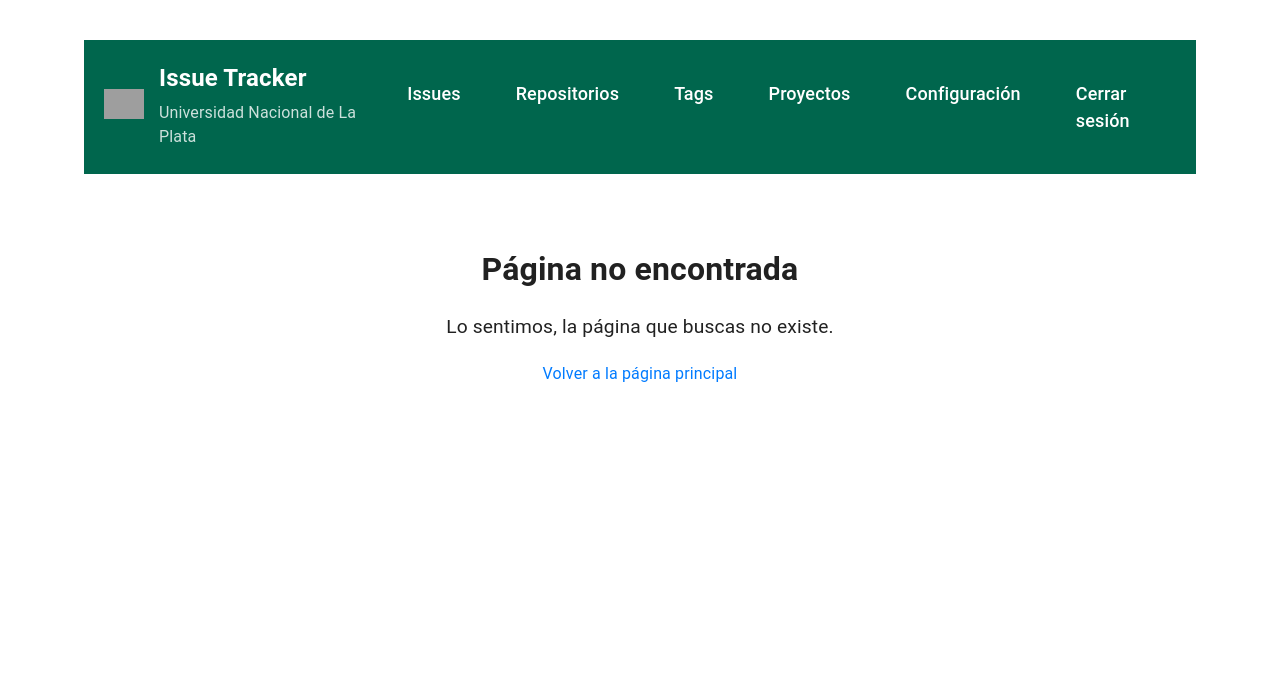
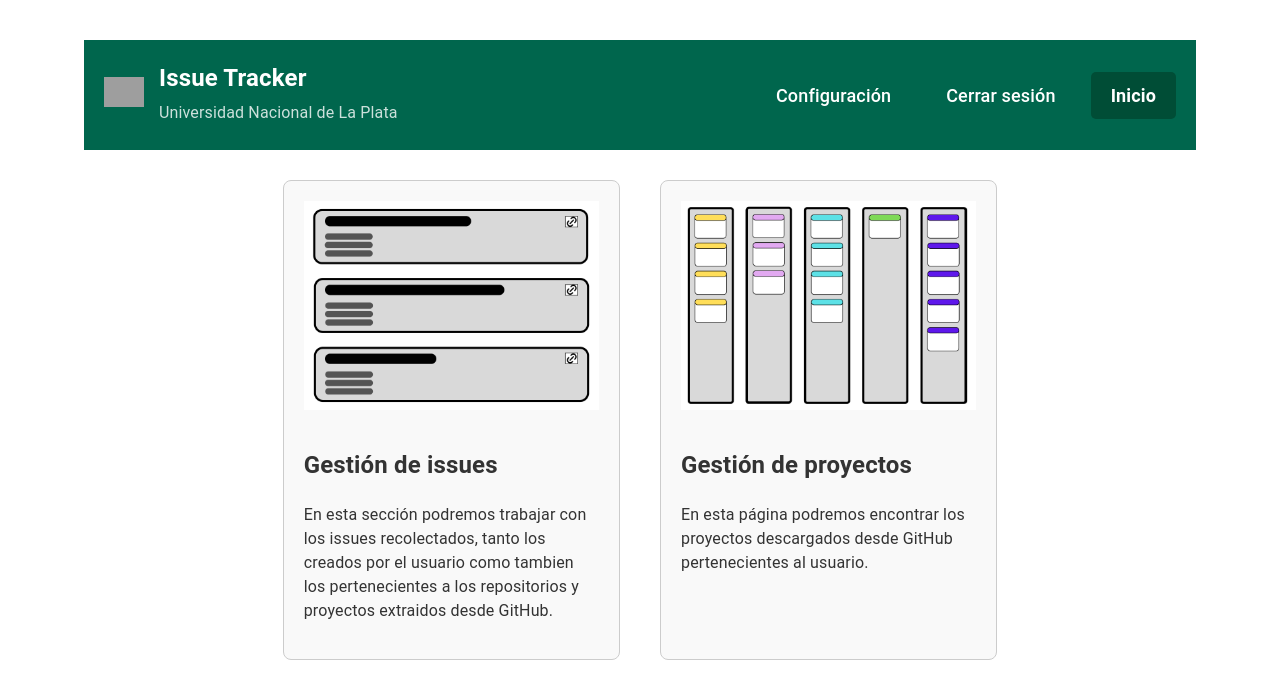
Before and after one commit to Matokuun/UxDebt-front, a React (Create React App) app: page /home in a window 1280 px wide. Shown: the top 698 px of the page. Built offline with nearby package versions, Linux system fonts and the light colour scheme; sample sign-in values are in the browser's storage; grey boxes are pictures that could not be loaded.

Commit message:
agregado inicio

```diff
--- a/src/App.js
+++ b/src/App.js
@@ -11,6 +11,7 @@ import LoginPage from './components/LoginPage';
 import RegisterPage from './components/RegisterPage';
 import PrivateRoute from './components/PrivateRoute';
 import Projects from './components/Projects';
+import Home from './components/Home';
 import './App.css';
 
 function App() {
@@ -20,7 +21,15 @@ function App() {
         <div className="App-container">
           <Header />
           <Routes>
-            <Route path="/" element={<Navigate replace to="/Issues" />} />
+            <Route
+              path="/home"
+              element={
+                <PrivateRoute>
+                  <Home />
+                </PrivateRoute>
+              }
+            />
+            <Route path="/" element={<Navigate replace to="/home" />} />
             <Route
               path="/Issues"
               element={
--- a/src/components/Header.jsx
+++ b/src/components/Header.jsx
@@ -1,16 +1,25 @@
 import React from 'react';
-import { NavLink } from 'react-router-dom';
+import { NavLink, useLocation } from 'react-router-dom';
 import '../styles/Header.css';
 import { useContext } from 'react';
 import { AuthContext } from '../components/AuthContext';
 
 const Header = () => {
   const { isAuthenticated, logout } = useContext(AuthContext);
+  const location = useLocation();
+  const path = location.pathname.toLowerCase();
+
+  const isHome = path === ('/home' | '/' );
+  const isProjects = path.startsWith('/projects');
+  const isRepositories =
+    path.startsWith('/issues') ||
+    path.startsWith('/repositories') ||
+    path.startsWith('/tags');
 
   return (
     <header className="page-header">
       <div className="logo-text">
-        <a href="/issues" className="logo">
+        <a href="/" className="logo">
           <img src="./././logo-unlp.png" alt="UNLP Logo" />
         </a>
         <div className="title">
@@ -20,32 +29,33 @@ const Header = () => {
       </div>
 
       <nav className="navbar">
-        {isAuthenticated ? (
+        {isAuthenticated && isProjects && (
+          <NavLink to="/projects">Proyectos</NavLink>
+        )}
+
+        {isAuthenticated && isRepositories && (
           <>
-          <NavLink to="/Issues" className={({ isActive }) => (isActive ? 'active' : '')}>
-            Issues
-          </NavLink>
-          <NavLink to="/repositories" className={({ isActive }) => (isActive ? 'active' : '')}>
-            Repositorios
-          </NavLink>
-          <NavLink to="/tags" className={({ isActive }) => (isActive ? 'active' : '')}>
-            Tags
-          </NavLink>
-          <NavLink to="/projects" className={({ isActive }) => (isActive ? 'active' : '')}>
-            Proyectos
-          </NavLink>
-          <NavLink to="/configuracion" className={({ isActive }) => (isActive ? 'active' : '')}>
-            Configuración
-          </NavLink>
+            <NavLink to="/Issues">Issues</NavLink>
+            <NavLink to="/repositories">Repositorios</NavLink>
+            <NavLink to="/tags">Tags</NavLink>
           </>
-        ) : (<></>)}
+        )}
+
         {!isAuthenticated ? (
           <>
             <NavLink to="/login">Iniciar sesión</NavLink>
             <NavLink to="/register">Registrarse</NavLink>
           </>
         ) : (
-          <NavLink to="/login" onClick={logout}>Cerrar sesión</NavLink>
+          <>
+          <NavLink to="/configuracion"> Configuración </NavLink>
+          <NavLink to="/login" onClick={logout}>
+            Cerrar sesión
+          </NavLink>
+          </>
+        )}
+        {isAuthenticated && !isHome && (
+          <NavLink to="/home">Inicio</NavLink>
         )}
       </nav>
     </header>
--- a/src/components/Home.jsx
+++ b/src/components/Home.jsx
@@ -7,12 +7,14 @@ const Home = () => {
     <div className="home-container">
       <div className="page-selection">
         <Link to="/Issues" className="card">
-          <h2>Listado de Issues</h2>
-          <p>En esta pagina podremos encontrar todos los issues de la BD</p>
+        <img className='card-image' src="./././Gestión_issues.png" alt="Gestión de proyectos" />
+          <h2>Gestión de issues</h2>
+          <p>En esta sección podremos trabajar con los issues recolectados, tanto los creados por el usuario como tambien los pertenecientes a los repositorios y proyectos extraidos desde GitHub.</p>
         </Link>
-        <Link to="/repositories" className="card">
-          <h2>Listado de Repositorios</h2>
-          <p>En esta página podremos encontrar todos los repositorios.</p>
+        <Link to="/projects" className="card">
+          <img className='card-image' src="./././Gestión_proyectos.png" alt="Gestión de proyectos" />
+          <h2>Gestión de proyectos</h2>
+          <p>En esta página podremos encontrar los proyectos descargados desde GitHub pertenecientes al usuario.</p>
         </Link>
       </div>
     </div>
--- a/src/components/LoginPage.jsx
+++ b/src/components/LoginPage.jsx
@@ -24,7 +24,7 @@ const LoginPage = () => {
         message,
       });
 
-      setTimeout(() => navigate('/issues'), 800);
+      setTimeout(() => navigate('/'), 800);
     } catch (err) {
       setSnackbar({
         open: true,
--- a/src/components/RegisterPage.jsx
+++ b/src/components/RegisterPage.jsx
@@ -25,7 +25,7 @@ const RegisterPage = () => {
         message: 'Cuenta creada e iniciada correctamente',
       });
 
-      setTimeout(() => navigate('/issues'), 800);
+      setTimeout(() => navigate('/'), 800);
     } catch (err) {
       setSnackbar({
         open: true,
--- a/src/styles/Home.css
+++ b/src/styles/Home.css
@@ -5,7 +5,8 @@
 .page-selection {
   display: flex;
   flex-wrap: wrap;
-  justify-content: space-between; /* Alinear los elementos alrededor */
+  justify-content: center; /* Alinear los elementos alrededor */
+  gap: 20px;
 }
 
 .card {
@@ -24,3 +25,9 @@
   transform: translateY(-5px); /* Efecto de levantar la tarjeta al pasar el mouse */
   box-shadow: 0 4px 8px rgba(0, 0, 0, 0.1); /* Agregamos una sombra al pasar el mouse */
 }
+
+.card-image {
+  width: 100%;
+  height: auto;
+  margin-bottom: 10px;
+}
```
Also changed, not shown: public/Gestión_issues.png (added), public/Gestión_proyectos.png (added).
